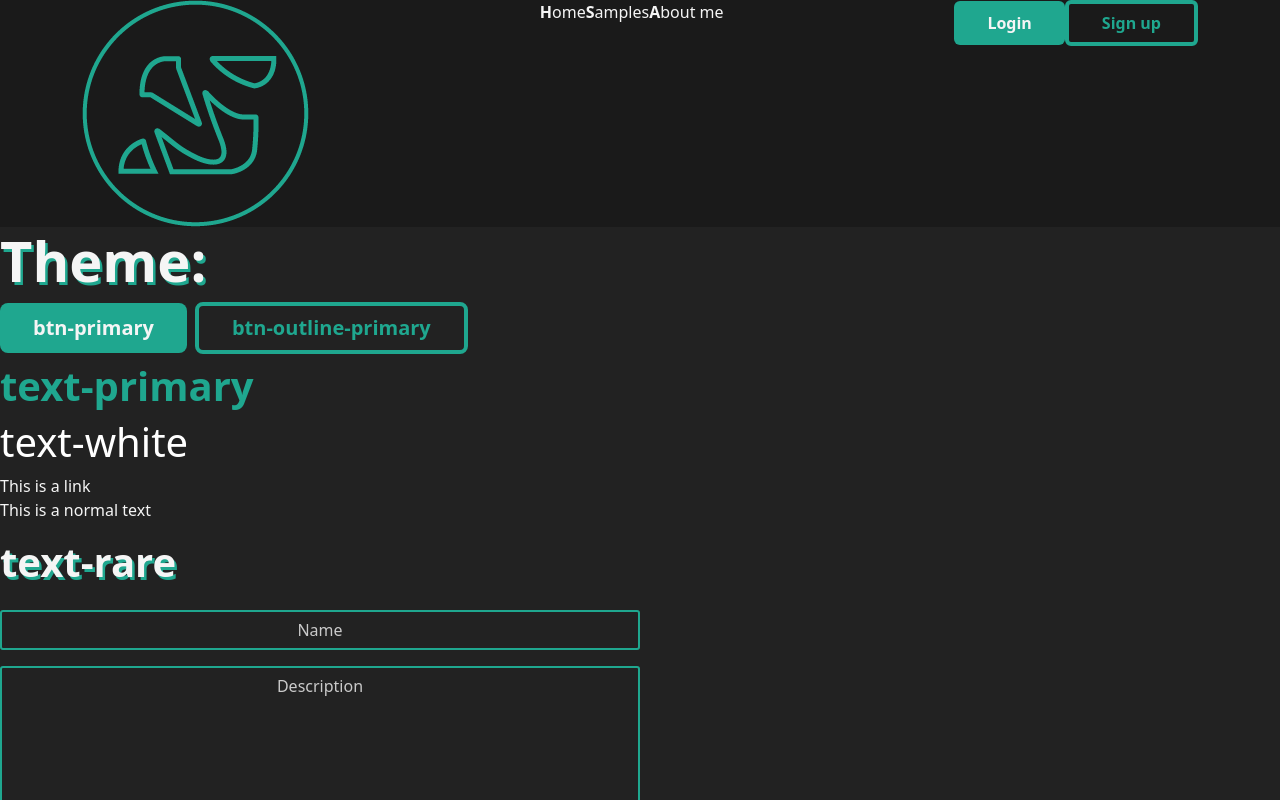
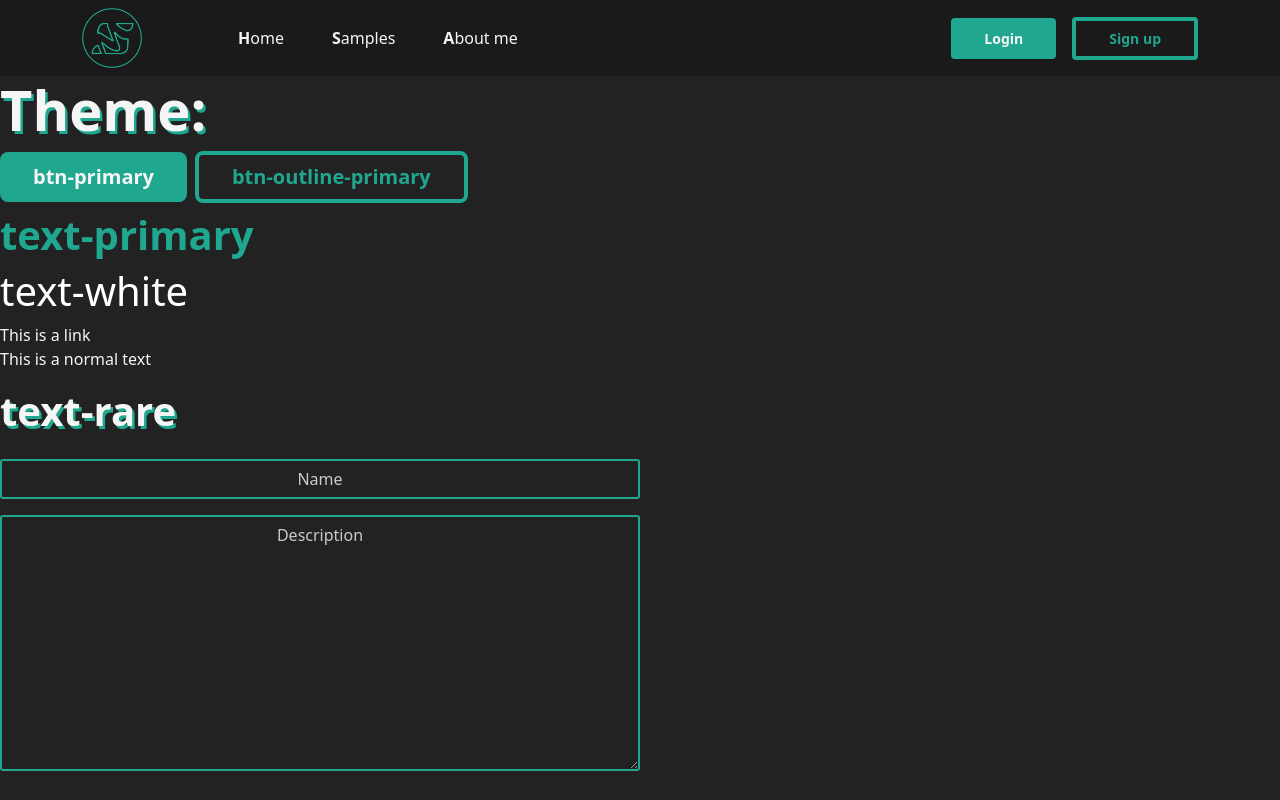
Before and after one commit to mobinbarmar/Personal-Web, an Angular app in the folder Angular/: page / in a window 1280 px wide. Shown: the top 800 px of the page. Built offline with nearby package versions, Linux system fonts and the light colour scheme; no server answers.

Commit message:
navbar desctop is finished

```diff
--- a/Angular/src/app/shared/logo/logo.component.html
+++ b/Angular/src/app/shared/logo/logo.component.html
@@ -1 +1 @@
-<img src="../../../assets/img/Logo.png" alt="">
+<img src="../../../assets/img/Logo.png" alt="" width="60">
--- a/Angular/src/app/shared/nav/nav.component.html
+++ b/Angular/src/app/shared/nav/nav.component.html
@@ -1,16 +1,16 @@
 <div class="bg-black2">
-    <div class="d-flex justify-content-between container">
-        <div>
-            <app-logo></app-logo>
-        </div>
-        <div class="options d-flex">
-            <p>Home</p>
-            <p>Samples</p>
-            <p>About me</p>
+    <div class="d-flex justify-content-between align-items-center py-2 container">
+        <div class="d-flex align-items-center">
+            <app-logo class="me-5"></app-logo>
+            <div class="options d-flex ms-5">
+                <a href="#">Home</a>
+                <a href="#" class="mx-5">Samples</a>
+                <a href="#">About me</a>
+            </div>
         </div>
         <div>
-            <button class="btn btn-primary">Login</button>
-            <button class="btn btn-outline-primary">Sign up</button>
+            <button class="btn btn-primary me-3 btn-sm">Login</button>
+            <button class="btn btn-outline-primary btn-sm">Sign up</button>
         </div>
     </div>
 </div>
--- a/Angular/src/app/shared/nav/nav.component.scss
+++ b/Angular/src/app/shared/nav/nav.component.scss
@@ -1,3 +1,3 @@
-.options > p::first-letter{
+.options > a::first-letter{
     font-weight: 800;
 }
```
